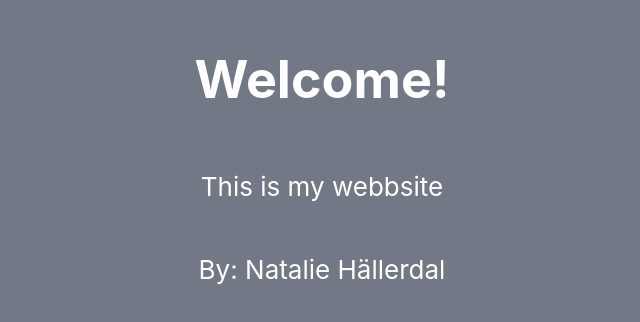
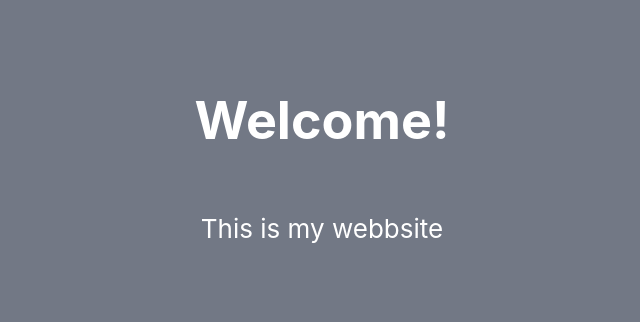
Before and after one commit to natta1995/Webbshop-BooksByHeart, a React (Create React App) app: page / in a window 1280 px wide. Shown: the part 238-560 px from the top of the page, without its empty margins (318-958 px from the left). Built offline with nearby package versions, Linux system fonts and the light colour scheme.

Commit message:
"small change in App"

```diff
--- a/src/App.js
+++ b/src/App.js
@@ -6,7 +6,6 @@ function App() {
       <header className="App-header">
         <h1>Welcome!</h1>
         <p>This is my webbsite</p>
-        <p>By: Natalie Hällerdal</p>
       </header>
     </div>
   );
```
